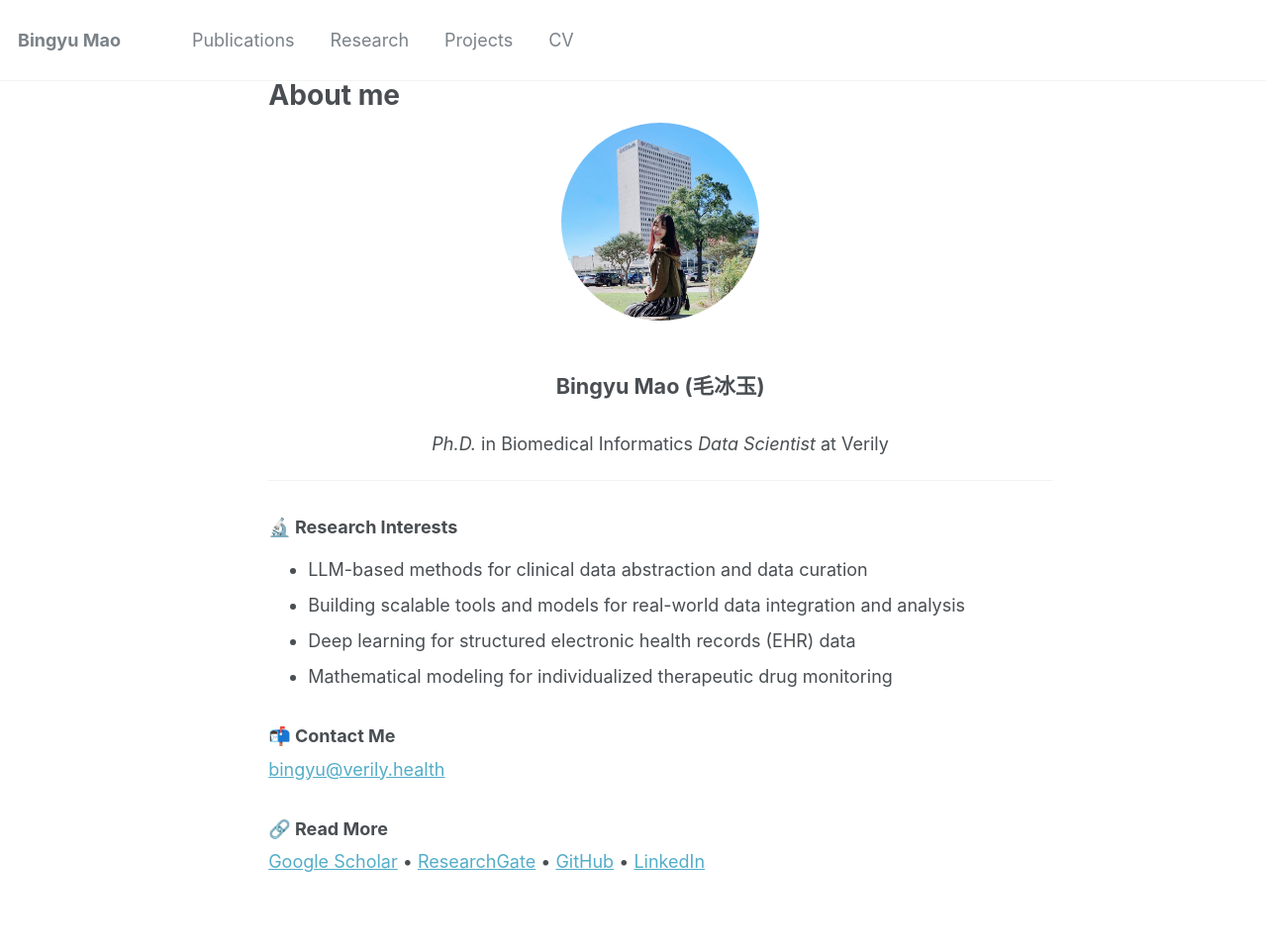
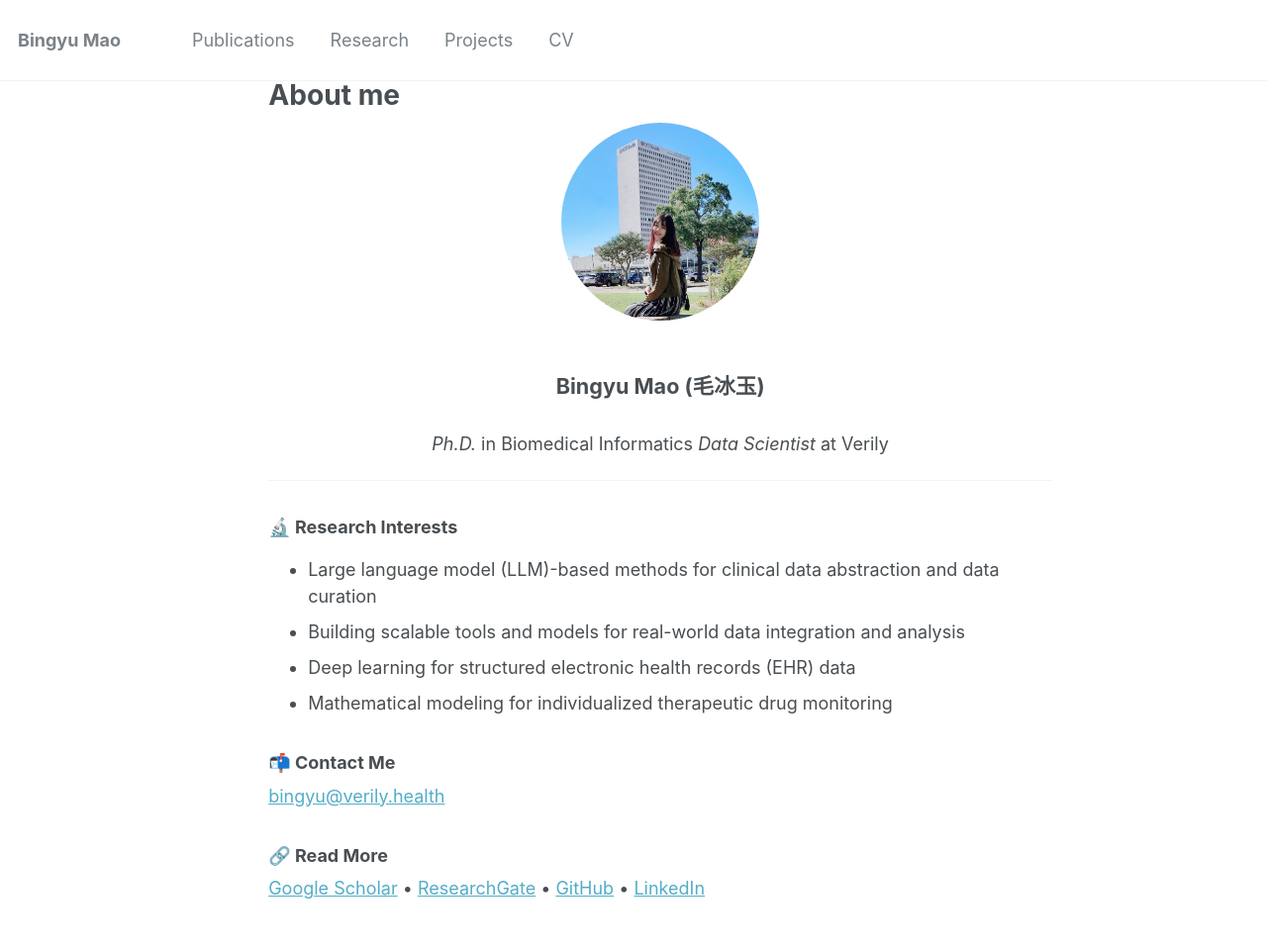
Before and after one commit to BingyuMao/BingyuMao.github.io, a Jekyll site: the page built from _pages/about.md, in a window 1280 px wide. Shown: the whole page at 99% size. Built offline with Jekyll 4.4.1, drawn with Linux system fonts in a browser that asks for light colours; before the commit the page ends 934 px from its top, so only the background shows below that.

Commit message:
Update about.md

```diff
--- a/_pages/about.md
+++ b/_pages/about.md
@@ -29,7 +29,7 @@ redirect_from:
 
 <h3>🔬 Research Interests</h3>
 <ul>
-    <li>LLM-based methods for clinical data abstraction and data curation</li>
+    <li>Large language model (LLM)-based methods for clinical data abstraction and data curation</li>
     <li>Building scalable tools and models for real-world data integration and analysis</li>
     <li>Deep learning for structured electronic health records (EHR) data</li>
     <li>Mathematical modeling for individualized therapeutic drug monitoring</li>
```
